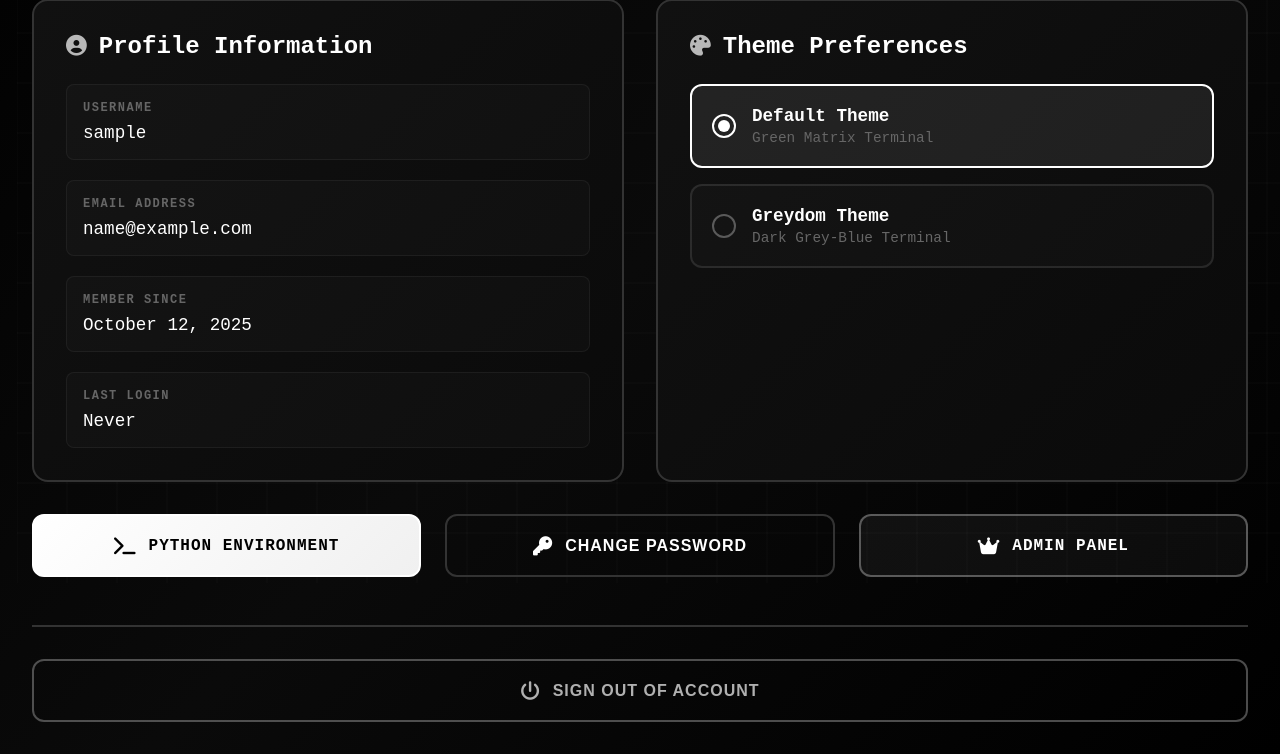
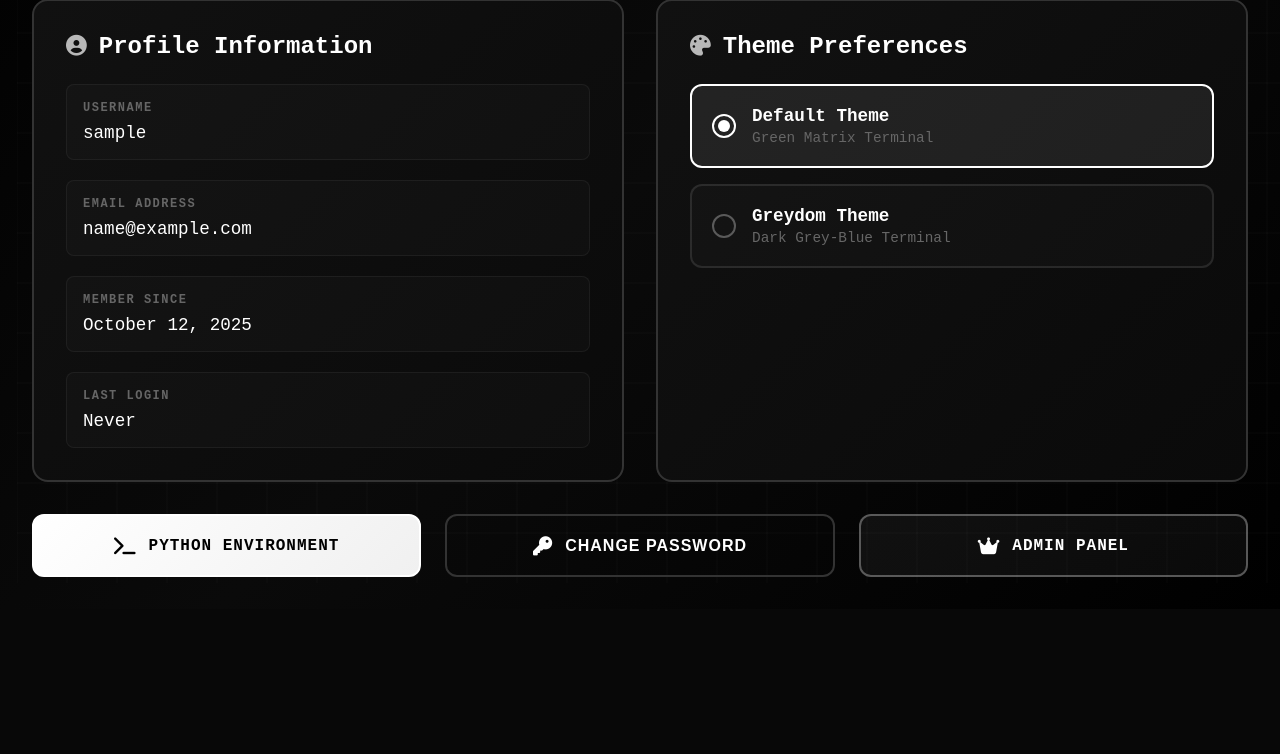
Before and after one commit to medr1d/CLASS-XII, a Django app: page /auth/account/ in a window 1280 px wide. Shown: the part 234-988 px from the top of the page. After the commit the page ends 811 px from the top, so only its background shows below. Run offline with Django 5.2, Linux system fonts and the light colour scheme; the visitor is signed in with stand-in values (Sample User, id 1).

Commit message:
Removed duplicated ui, Fixed font, checking resendPasscode json

```diff
--- a/api/auth_app/templates/auth_app/account.html
+++ b/api/auth_app/templates/auth_app/account.html
@@ -467,13 +467,6 @@
         }
 
         /* Logout Section */
-        .logout-section {
-            margin-top: 3rem;
-            padding-top: 2rem;
-            border-top: 2px solid var(--border-color);
-            animation: fadeIn 1s ease;
-        }
-
         /* Modal Styles */
         .modal-overlay {
             position: fixed;
@@ -528,6 +521,7 @@
             font-size: 1.8rem;
             font-weight: 700;
             letter-spacing: -0.5px;
+            font-family: 'Courier New', 'Courier', monospace;
         }
 
         .modal-close {
@@ -564,6 +558,7 @@
 
         .form-label {
             display: block;
+            font-family: 'Courier New', 'Courier', monospace;
             color: var(--text-primary);
             font-weight: 600;
             text-transform: uppercase;
@@ -810,17 +805,6 @@
             </a>
             {% endif %}
         </div>
-
-        <!-- Logout Section -->
-        <div class="logout-section">
-            <form method="post" action="{% url 'auth_app:logout' %}">
-                {% csrf_token %}
-                <button type="submit" class="btn btn-danger" style="width: 100%;">
-                    <i class="fas fa-power-off"></i>
-                    Sign Out of Account
-                </button>
-            </form>
-        </div>
     </div>
 
     <!-- Password Change Modal -->
@@ -992,6 +976,24 @@
                     })
                 });
 
+                if (!response.ok) {
+                    // Try to parse as JSON first
+                    let errorMessage = 'Failed to send verification code.';
+                    try {
+                        const data = await response.json();
+                        errorMessage = data.error || errorMessage;
+                    } catch (e) {
+                        // If not JSON, it's likely an authentication redirect or server error
+                        if (response.status === 401 || response.status === 403) {
+                            errorMessage = 'Your session has expired. Please refresh the page and try again.';
+                        } else {
+                            errorMessage = `Server error (${response.status}). Please try again.`;
+                        }
+                    }
+                    showError('passwordError', errorMessage);
+                    return;
+                }
+
                 const data = await response.json();
 
                 if (data.success) {
@@ -1037,6 +1039,24 @@
                     })
                 });
 
+                if (!response.ok) {
+                    // Try to parse as JSON first
+                    let errorMessage = 'Failed to verify code.';
+                    try {
+                        const data = await response.json();
+                        errorMessage = data.error || errorMessage;
+                    } catch (e) {
+                        // If not JSON, it's likely an authentication redirect or server error
+                        if (response.status === 401 || response.status === 403) {
+                            errorMessage = 'Your session has expired. Please refresh the page and try again.';
+                        } else {
+                            errorMessage = `Server error (${response.status}). Please try again.`;
+                        }
+                    }
+                    showError('codeError', errorMessage);
+                    return;
+                }
+
                 const data = await response.json();
 
                 if (data.success) {
@@ -1069,6 +1089,24 @@
                         'X-CSRFToken': csrftoken
                     }
                 });
+
+                if (!response.ok) {
+                    // Try to parse as JSON first
+                    let errorMessage = 'Failed to resend code.';
+                    try {
+                        const data = await response.json();
+                        errorMessage = data.error || errorMessage;
+                    } catch (e) {
+                        // If not JSON, it's likely an authentication redirect or server error
+                        if (response.status === 401 || response.status === 403) {
+                            errorMessage = 'Your session has expired. Please refresh the page and try again.';
+                        } else {
+                            errorMessage = `Server error (${response.status}). Please try again.`;
+                        }
+                    }
+                    showError('codeError', errorMessage);
+                    return;
+                }
 
                 const data = await response.json();
 
--- a/api/auth_app/templates/auth_app/base.html
+++ b/api/auth_app/templates/auth_app/base.html
@@ -1,4 +1,4 @@
-
+<!DOCTYPE html>
 <html lang="en">
 <head>
     <meta charset="UTF-8">
```
